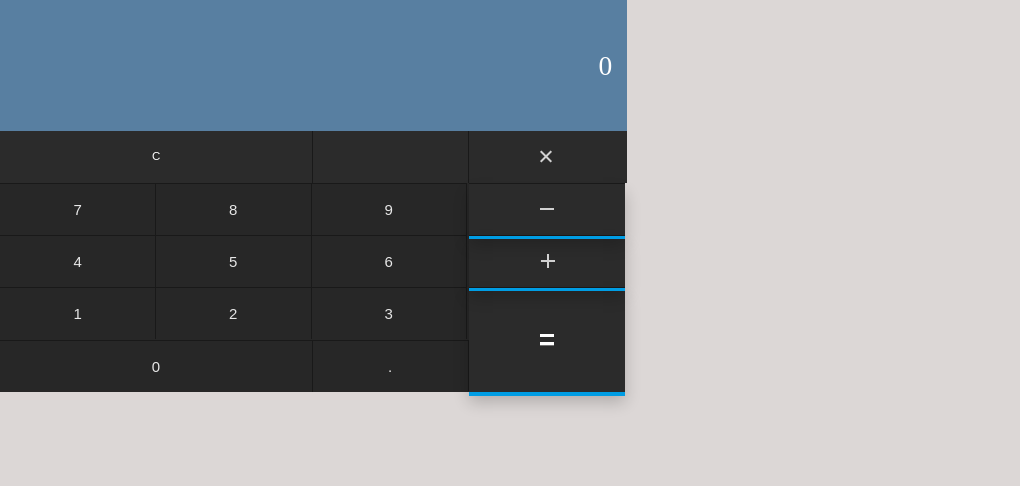
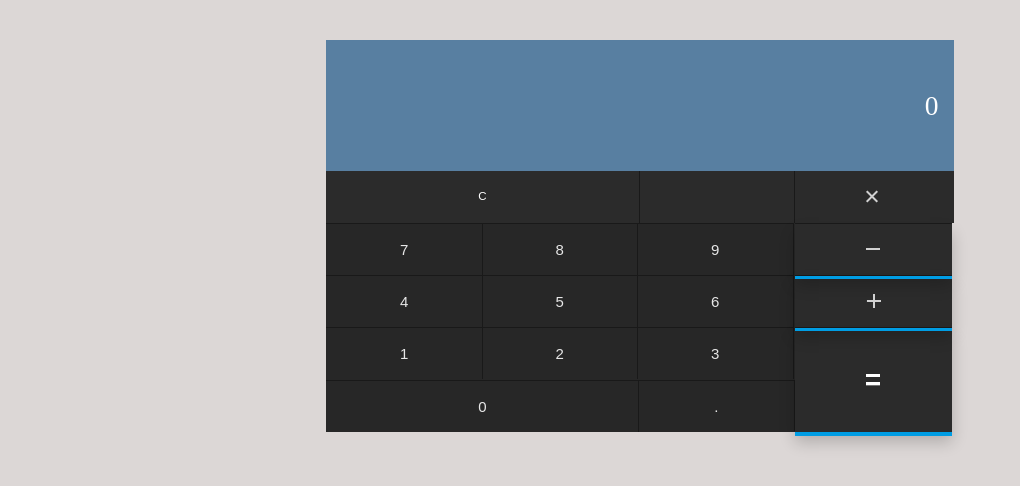
Before and after one commit to AliyuAbdullahi/AndelaCalculator, a plain HTML site: page index.html in a window 1280 px wide. Shown: the whole page, without its empty margins (0-1020 px from the left). Drawn offline with Linux system fonts and the light colour scheme.

Commit message:
Improved UI

```diff
--- a/style/calculator.css
+++ b/style/calculator.css
@@ -1,6 +1,6 @@
 html, body {
   margin: 0;
- float:center;
+    margin: 20px auto;
   padding: 0;
 font-color: red;
   height: 70%;
```
